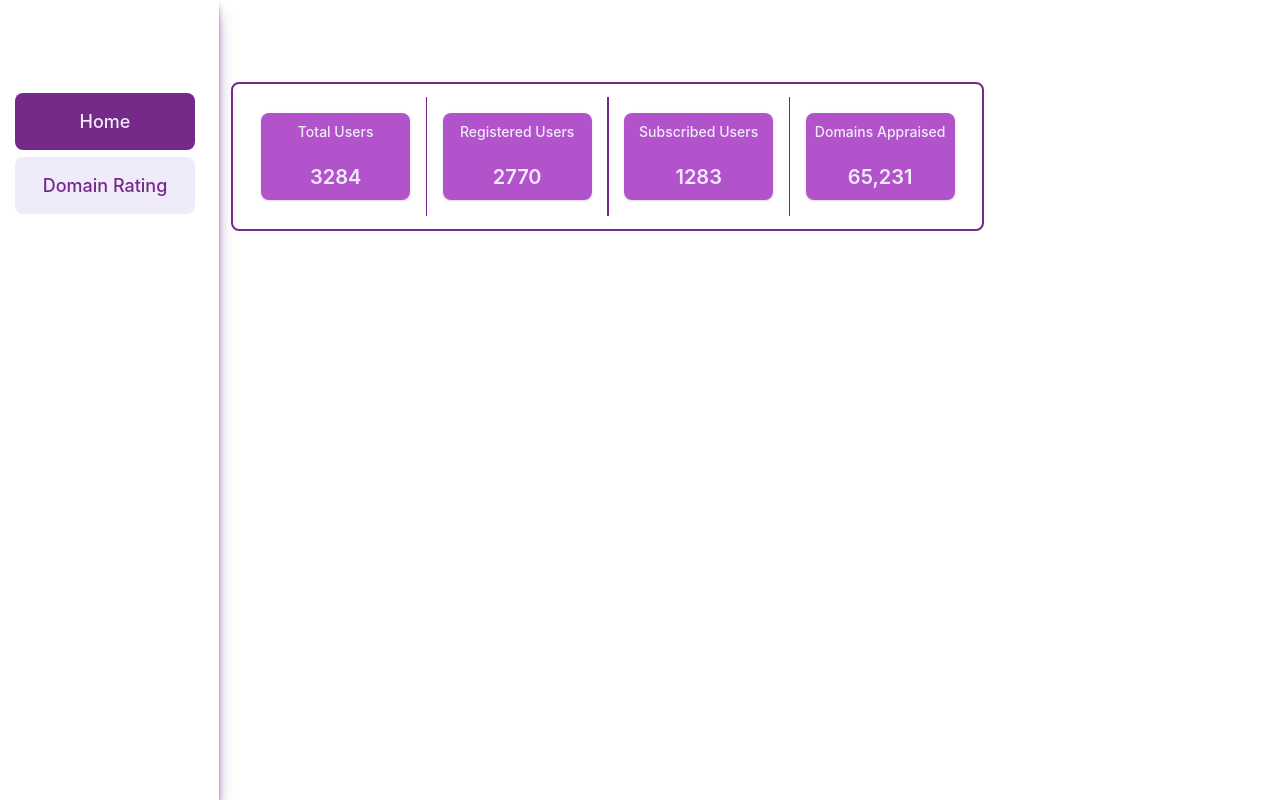
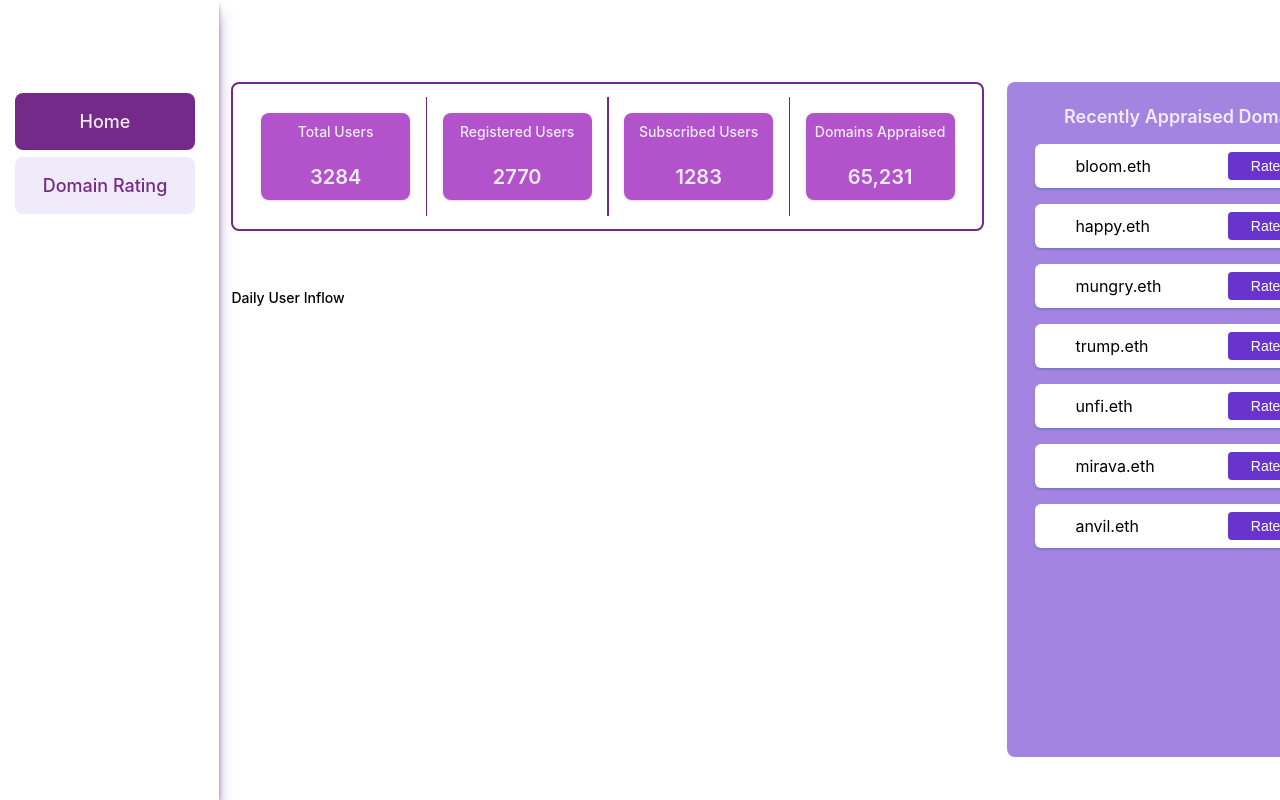
Before and after one commit to fomativeh/ens, a Next.js app in the folder frontend/: page /admin in a window 1280 px wide. Built offline with nearby package versions, Linux system fonts and the light colour scheme.

Commit message:
admin dashboard
admin dashboard home page done ✅

comment

```diff
--- /dev/null
+++ b/frontend/app/admin/components/recently-appraised/domain-block/index.js
@@ -0,0 +1,13 @@
+import Link from "next/link";
+import styles from "./style.module.css";
+
+export default function DomainBlock({ domainName }) {
+  return (
+    <div className={styles.block}>
+      <p>{domainName}.eth</p>
+      <Link href={`/admin/ratings/#${domainName}`}>
+        <button>Rate</button>
+      </Link>
+    </div>
+  );
+}
--- /dev/null
+++ b/frontend/app/admin/components/recently-appraised/domain-block/style.module.css
@@ -0,0 +1,32 @@
+.block {
+  width: 100%;
+  height: 44px;
+  padding: 0 40px;
+  display: flex;
+  align-items: center;
+  /* justify-content: space-around; */
+  justify-content: space-between;
+  background: #fff;
+  border-radius: 6px;
+  box-shadow: 0px 2px 2px 0px rgba(6, 88, 147, 0.25);
+}
+
+.block p {
+  font-size: 16px;
+  font-weight: 400;
+}
+
+.block button {
+  background: #6934cd;
+  color: #fff;
+  padding: 4px 23px;
+  border: none;
+  border-radius: 4px;
+  font-size: 14px;
+  font-weight: 400;
+  line-height: 20px;
+}
+
+.block button:hover{
+  background: #A484E1;
+}
--- /dev/null
+++ b/frontend/app/admin/components/recently-appraised/index.js
@@ -0,0 +1,20 @@
+import DomainBlock from "./domain-block";
+import styles from "./style.module.css";
+
+export default function RecentlyAppraised() {
+  return (
+    <div className={styles.container}>
+      <h1 className={styles.head}>Recently Appraised Domains</h1>
+      <div className={styles.domains}>
+        {/* All domains should be mapped */}
+        <DomainBlock domainName="bloom" />
+        <DomainBlock domainName="happy" />
+        <DomainBlock domainName="mungry" />
+        <DomainBlock domainName="trump" />
+        <DomainBlock domainName="unfi" />
+        <DomainBlock domainName="mirava" />
+        <DomainBlock domainName="anvil" />
+      </div>
+    </div>
+  );
+}
--- /dev/null
+++ b/frontend/app/admin/components/recently-appraised/style.module.css
@@ -0,0 +1,21 @@
+.container {
+  padding: 24px 28px;
+  background: #a484e1;
+  width: 364px;
+  height: 675px;
+  border-radius: 8px;
+}
+
+.container .head {
+  color: #f0ebfa;
+  text-align: center;
+  font-size: 18px;
+  font-weight: 600;
+  margin-bottom: 17px;
+}
+
+.container .domains{
+  display: flex;
+  flex-direction: column;
+  gap: 16px;
+}
--- /dev/null
+++ b/frontend/app/admin/components/star-rating/index.js
@@ -0,0 +1,33 @@
+"use client";
+import { useState } from "react";
+import { FaStar } from "react-icons/fa";
+import styles from "./style.module.css";
+
+export default function StarRating() {
+  const [rating, setRating] = useState(null);
+  const [hover, setHover] = useState(null);
+  return (
+    <div className={styles.star_rating}>
+      {[...Array(5)].map((star, index) => {
+        const currentRating = index + 1;
+        return (
+          <label>
+            <input
+              type="radio"
+              name="rating"
+              value={currentRating}
+              onClick={() => setRating(currentRating)}
+            />
+            <FaStar
+              className={styles.star}
+              size={16}
+              color={currentRating <= (hover || rating) ? "#FCD233" : "#fcd0334d"}
+              onMouseEnter={() => setHover(currentRating)}
+              onMouseLeave={() => setHover(null)}
+            />
+          </label>
+        );
+      })}
+    </div>
+  );
+}
--- /dev/null
+++ b/frontend/app/admin/components/star-rating/style.module.css
@@ -0,0 +1,18 @@
+.star_rating {
+  padding: 7px 14px 5px;
+  background: #752989;
+  border-radius: 4px;
+  width: fit-content;
+}
+
+.star_rating label {
+  display: inline-block;
+}
+
+.star_rating label input[type="radio"] {
+  display: none;
+}
+
+.star_rating label .star {
+  cursor: pointer;
+}
--- /dev/null
+++ b/frontend/app/admin/components/user-inflow/index.js
@@ -0,0 +1,10 @@
+import styles from "./style.module.css";
+
+export default function UserInflow() {
+  return (
+    <div className={styles.container}>
+      <h1 className={styles.head}>Daily User Inflow </h1>
+      <div className={styles.graph}></div>
+    </div>
+  );
+}
--- /dev/null
+++ b/frontend/app/admin/components/user-inflow/style.module.css
@@ -0,0 +1,9 @@
+.container {
+}
+
+.container .head {
+  font-size: 14px;
+  font-weight: 500;
+  line-height: 20px;
+  margin-bottom: 28px;
+}
--- a/frontend/app/admin/page.js
+++ b/frontend/app/admin/page.js
@@ -1,6 +1,8 @@
+import RecentlyAppraised from "./components/recently-appraised";
+import StarRating from "./components/star-rating";
 import Stats from "./components/stats";
+import UserInflow from "./components/user-inflow";
 import styles from "./page.module.css";
-
 
 export default function Admin() {
   return (
@@ -9,6 +11,10 @@ export default function Admin() {
         <div className={styles.flex}>
           <div className={styles.left}>
             <Stats />
+            <UserInflow />
+          </div>
+          <div className={styles.right}>
+            <RecentlyAppraised />
           </div>
         </div>
       </div>
--- a/frontend/app/admin/page.module.css
+++ b/frontend/app/admin/page.module.css
@@ -5,5 +5,7 @@
 }
 
 .container .flex {
+  display:  flex;
+  gap: 23px;
   margin-top: 81px;
 }
--- /dev/null
+++ b/package.json
@@ -0,0 +1,5 @@
+{
+  "dependencies": {
+    "react-icons": "^4.10.1"
+  }
+}
```
Also changed, not shown: 1 other file (tests, documents, lock files or other folders).
